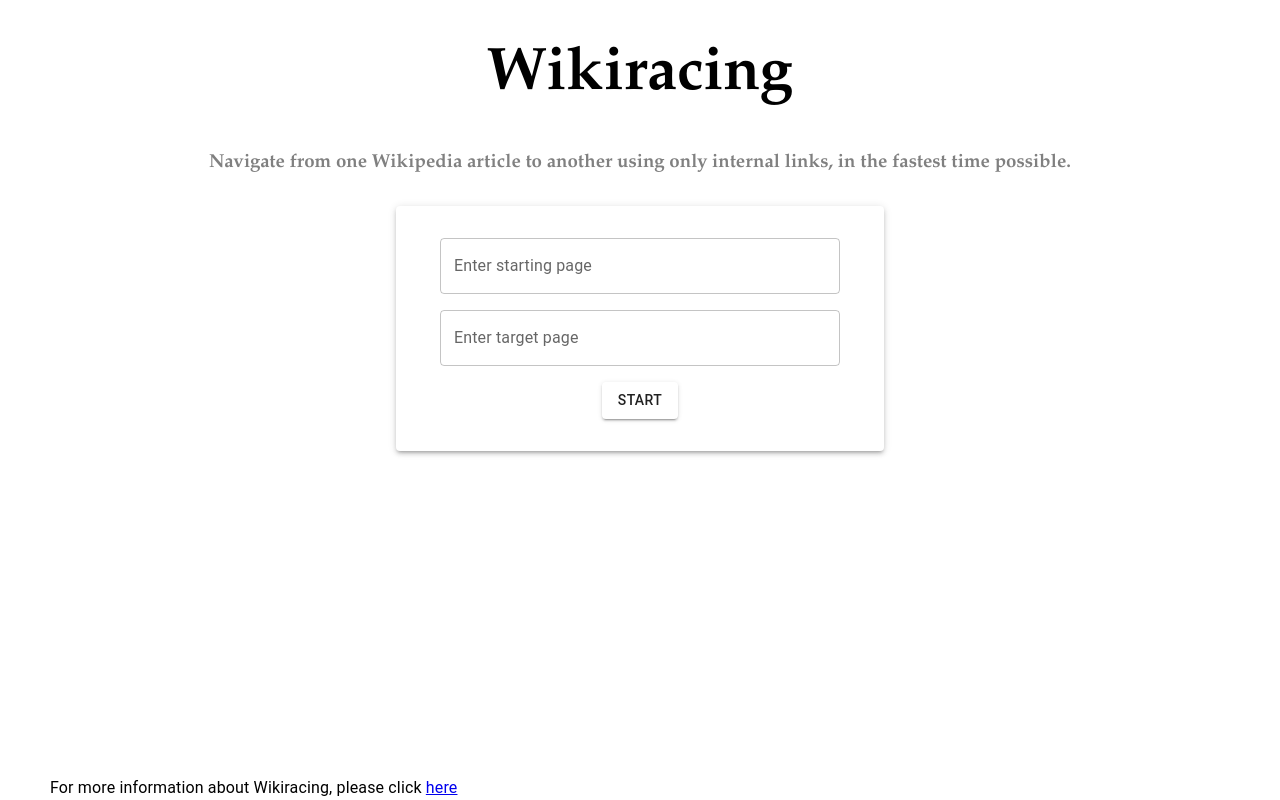
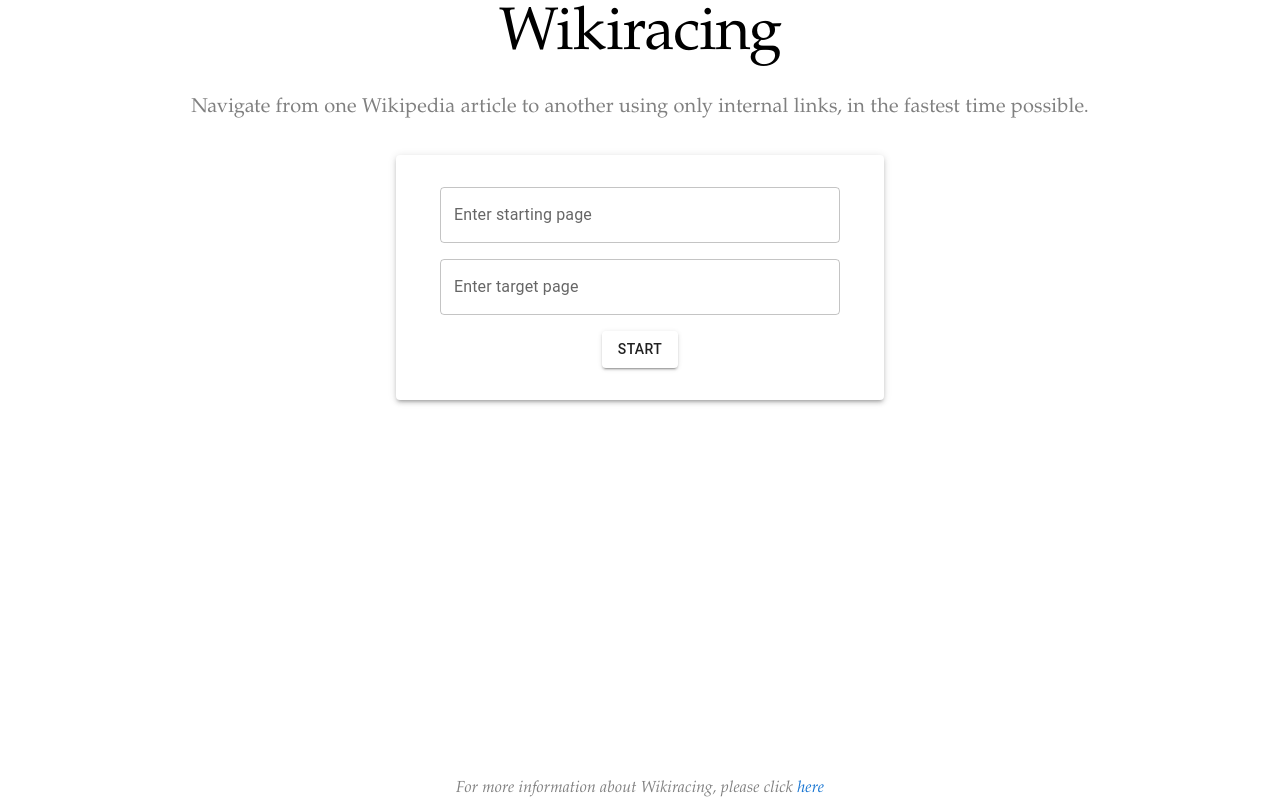
Before and after one commit to jasonliu2000/wikirace, a React (Create React App) app: page / in a window 1280 px wide. Built offline with nearby package versions, Linux system fonts and the light colour scheme; no server answers.

Commit message:
Refactor styling intro and footer

```diff
--- a/src/App.css
+++ /dev/null
@@ -1,11 +0,0 @@
-.nonData {
-  font-family: "Iowan Old Style", "Sitka Text", Palatino, "Book Antiqua", serif;
-}
-
-h1 {
-  font-size: 60px;
-}
-
-h3 {
-  color: gray;
-}
--- a/src/App.js
+++ b/src/App.js
@@ -1,7 +1,7 @@
 import { useState, useEffect } from 'react';
-import { Box, Typography, } from '@mui/material';
+import { Box, Typography, Link } from '@mui/material';
 
-import './App.css';
+import backgroundStyles from './styles/backgroundStyles';
 import wikiraceServices from './services/wikirace';
 import Intro from './components/Intro';
 import WikiRaceForm from './components/WikiRaceForm';
@@ -71,22 +71,31 @@
       display="flex"
       flexDirection="column"
       minHeight="100vh"
-      sx={{mx: '50px', justifyContent: 'space-between' }}
+      sx={{mx: '50px', justifyContent: 'space-between', textAlign: 'center'}}
     >
-      <Box sx={{textAlign: 'center', justifyContent: 'flex-start', flexWrap: 'wrap'}} flex="1">
+      <Box sx={{justifyContent: 'flex-start', flexWrap: 'wrap'}} flex="1">
 
-        <Intro />
+        <Intro/>
 
-        <WikiRaceForm followWikiRace={watchWikiRace}
-          // newWikiRaceDisabled={newWikiRaceDisabled}
-        />
+        <WikiRaceForm followWikiRace={watchWikiRace}/>
 
-        {wikiRaces.length > 0 && <HistoryTable rows={wikiRaces} />}
+        {wikiRaces.length > 0 && <HistoryTable rows={wikiRaces}/>}
 
       </Box>
 
       <Box component="footer">
-        <Typography>For more information about Wikiracing, please click <a target="_blank" rel="noreferrer" href="https://en.wikipedia.org/wiki/Wikiracing">here</a></Typography>
+        <Typography color="gray" sx={backgroundStyles}>
+          <i>For more information about Wikiracing, please click&nbsp;
+            <Link
+              href="https://en.wikipedia.org/wiki/Wikiracing"
+              target="_blank"
+              rel="noreferrer"
+              underline="none"
+            >
+              here
+            </Link>
+          </i>
+        </Typography>
       </Box>
     </Box>
   );
--- a/src/components/Intro.js
+++ b/src/components/Intro.js
@@ -1,13 +1,32 @@
-import '../App.css';
+import { Box, Typography } from '@mui/material';
+
+import backgroundStyles from '../styles/backgroundStyles';
 
 const Intro = () => {
 	return (
-		<div class="nonData">
-			<h1>Wikiracing</h1>
-      <h3>Navigate from one Wikipedia article to another using only internal links, in the fastest time possible.</h3>
+		<Box sx={backgroundStyles}>
+			<Typography
+				variant="h1"
+				sx={{
+					fontFamily: "inherit",
+					fontSize: "60px"
+				}}
+				gutterBottom
+				>
+					Wikiracing
+			</Typography>
+
+      <Typography
+				variant="h6"
+				color="gray"
+				sx={{fontFamily: "inherit"}}
+				gutterBottom
+			>
+				Navigate from one Wikipedia article to another using only internal links, in the fastest time possible.
+			</Typography>
 
       {/* <img src="wikiracing.png" alt="Wikiracing image"></img> */}
-		</div>
+		</Box>
 	);
 }
 
--- a/src/components/WikiRaceInput.js
+++ b/src/components/WikiRaceInput.js
@@ -2,7 +2,6 @@
 import { FormControl, InputLabel, OutlinedInput, Autocomplete } from '@mui/material';
 import { debounce } from 'lodash';
 
-import '../App.css';
 import wikipediaServices from '../services/wikipedia';
 
 const WikiRaceInput = ({ id, value, onChange, newRace }) => {
--- /dev/null
+++ b/src/styles/backgroundStyles.js
@@ -0,0 +1,5 @@
+const backgroundStyles = {
+  fontFamily: '"Iowan Old Style", "Sitka Text", Palatino, "Book Antiqua", serif'
+};
+
+export default backgroundStyles;
```
